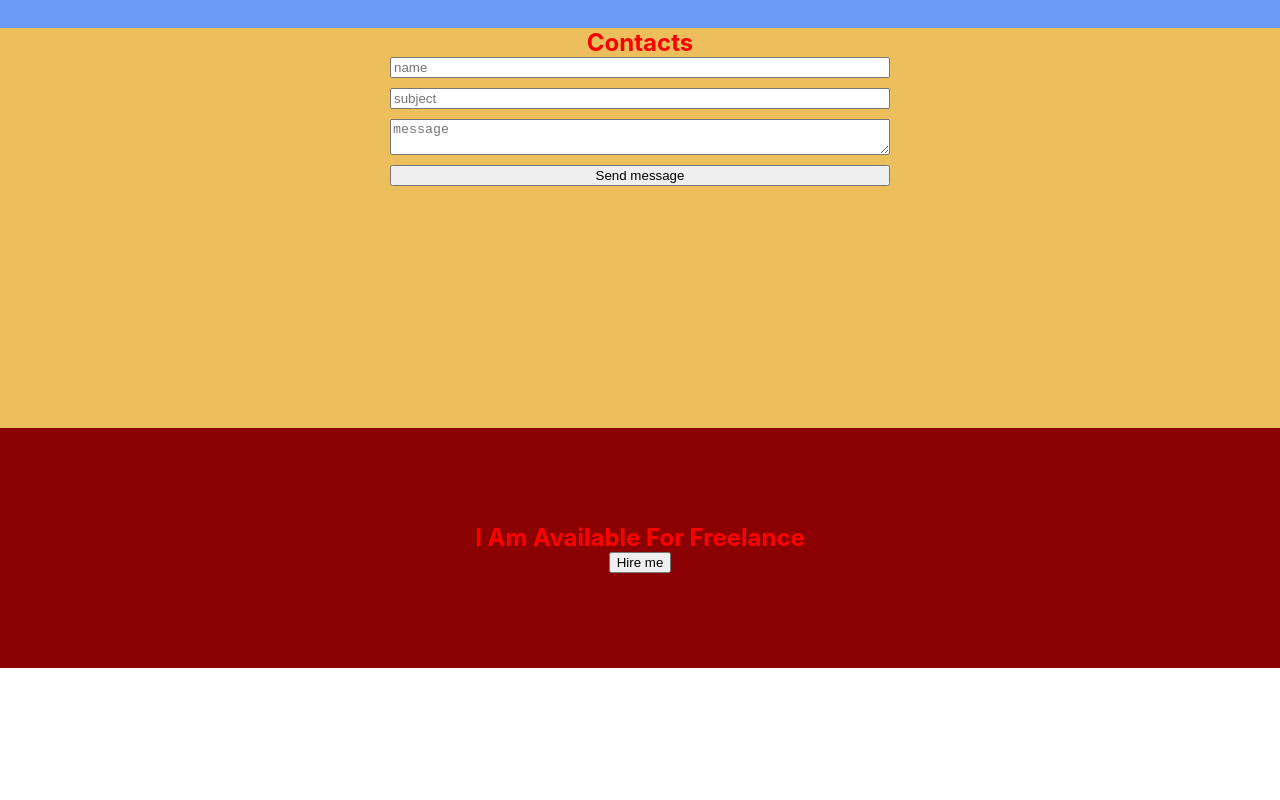
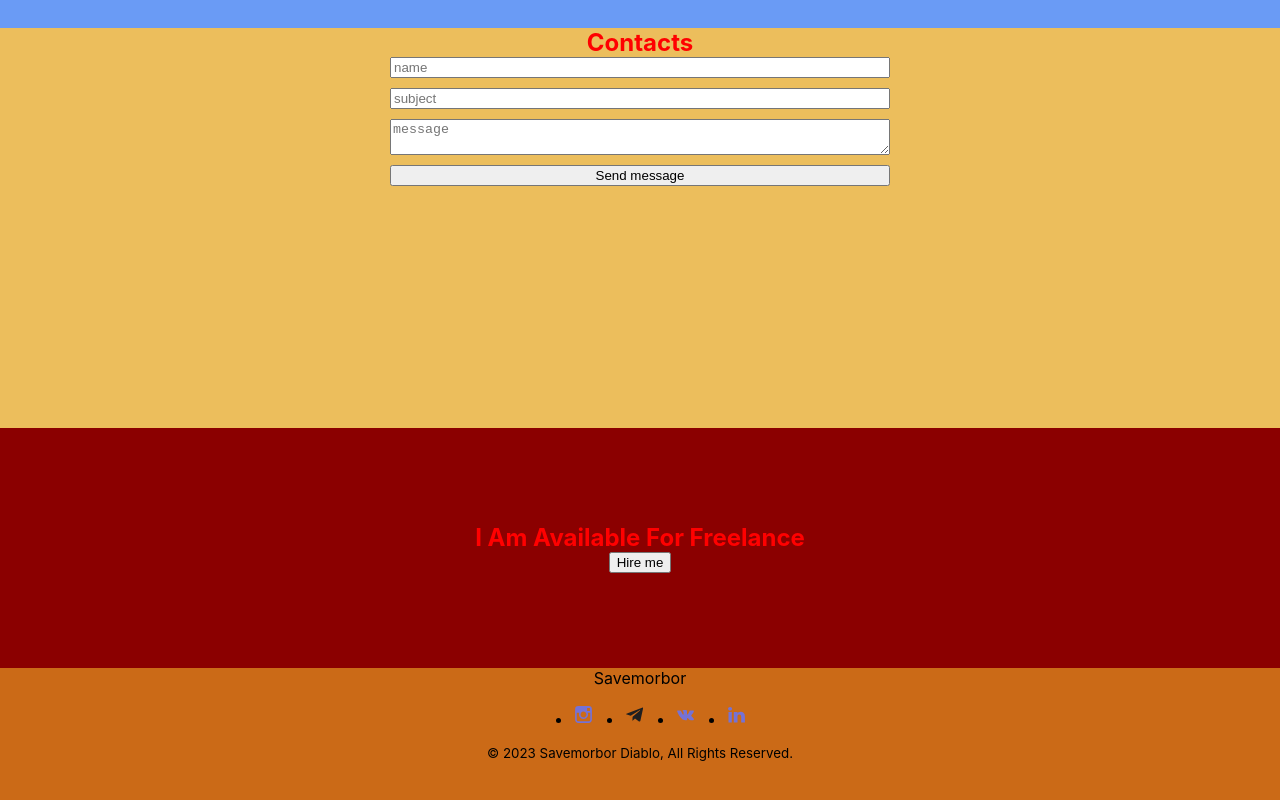
Before and after one commit to Yelkira/StyledPortfolio, a React app: page / in a window 1280 px wide. Shown: the part 2826-3626 px from the top of the page. Before the commit the page ends 3494 px from the top, so only its background shows below. Built offline with nearby package versions, Linux system fonts and the light colour scheme.

Commit message:
create footer component

```diff
--- a/src/App.tsx
+++ b/src/App.tsx
@@ -1,4 +1,5 @@
 import './App.css';
+import {Footer} from "./layout/footer/Footer";
 import {Header} from "./layout/header/Header";
 import {Contacts} from "./layout/sections/contacts/Contacts";
 import {Main} from "./layout/sections/main/Main";
@@ -18,6 +19,7 @@ function App() {
             <Testimony/>
             <Contacts/>
             <Slogan/>
+            <Footer/>
         </div>
     );
 }
--- /dev/null
+++ b/src/layout/footer/Footer.tsx
@@ -0,0 +1,56 @@
+import React from 'react';
+import styled from "styled-components";
+import {InstaIcon} from "../../assets/icons/IconInsta";
+import {LinkedInIcon} from "../../assets/icons/IconLinkedin";
+import {TelegramIcon} from "../../assets/icons/IconTelegram";
+import {VkIcon} from "../../assets/icons/IconVK";
+import {FlexContainer} from "../../components/FlexContainer";
+
+export const Footer = () => {
+    return (
+        <StyledFooter>
+            <FlexContainer direction={'column'} align={'center'}>
+                <Name>Savemorbor</Name>
+                <SocialList>
+                    <SocialItem>
+                        <SocialIconLink>
+                            <InstaIcon/>
+                        </SocialIconLink>
+                    </SocialItem>
+                    <SocialItem>
+                        <SocialIconLink>
+                            <TelegramIcon/>
+                        </SocialIconLink>
+                    </SocialItem>
+                    <SocialItem>
+                        <SocialIconLink>
+                            <VkIcon/>
+                        </SocialIconLink>
+                    </SocialItem>
+                    <SocialItem>
+                        <SocialIconLink>
+                            <LinkedInIcon/>
+                        </SocialIconLink>
+                    </SocialItem>
+                </SocialList>
+                <Copyright>© 2023 Savemorbor Diablo, All Rights Reserved.</Copyright>
+            </FlexContainer>
+        </StyledFooter>
+    )
+        ;
+};
+
+const StyledFooter = styled.footer`
+  background-color: #cb6a17;
+  min-height: 30vh;
+`
+const Name = styled.span`
+`
+const SocialList = styled.ul`
+  display: flex;
+  gap: 30px;
+
+`
+const SocialItem = styled.li``
+const SocialIconLink = styled.a``
+const Copyright = styled.small``
```
